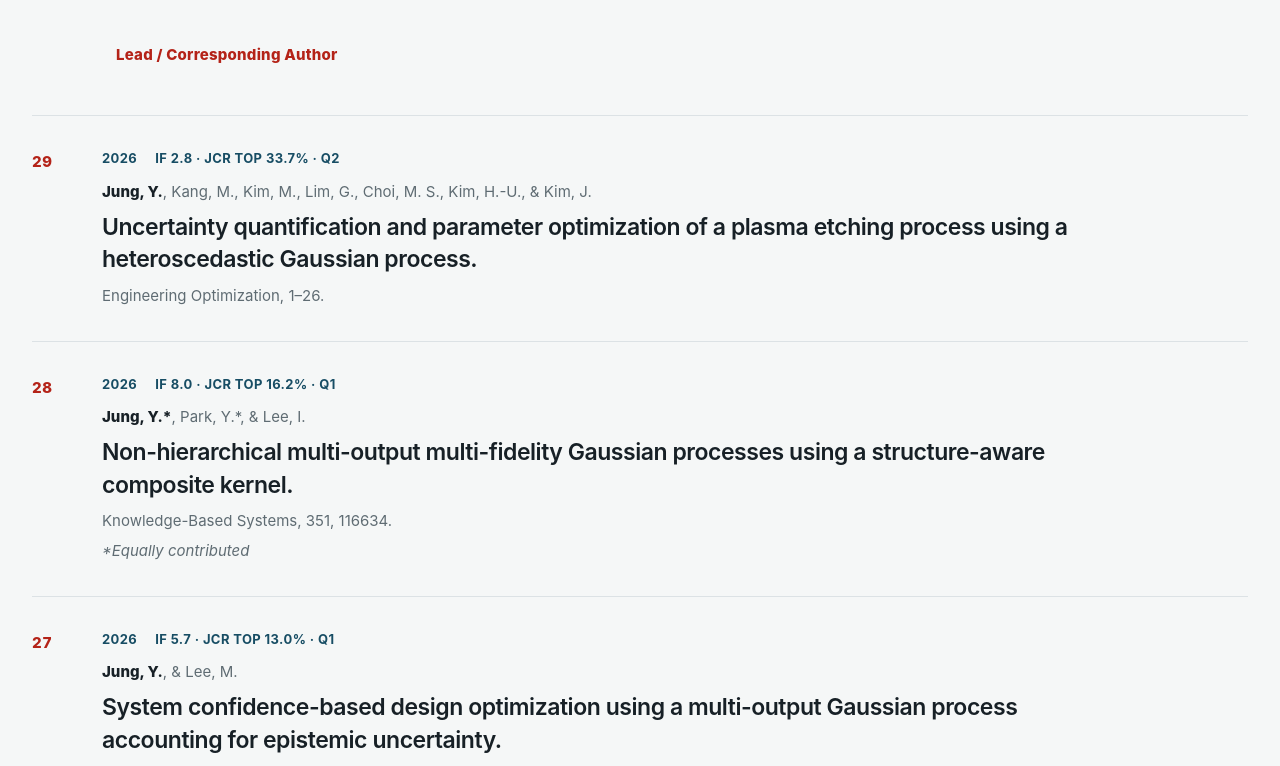
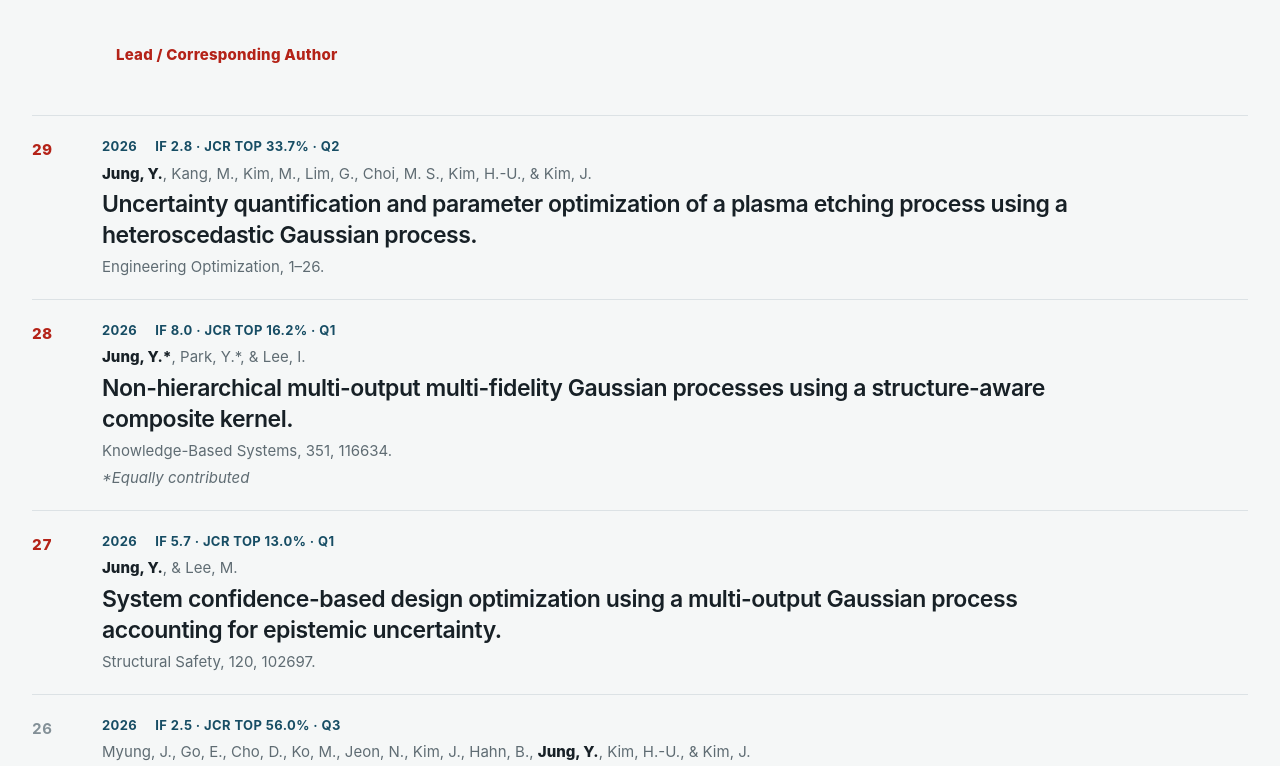
Before and after one commit to yongsujung/yongsujung.github.io, a Next.js app: page / in a window 1280 px wide. Shown: the part 5064-5830 px from the top of the page. Built offline with nearby package versions, Linux system fonts and the light colour scheme.

Commit message:
Compact publication list spacing

```diff
--- a/app/globals.css
+++ b/app/globals.css
@@ -701,7 +701,7 @@ h1 {
   display: grid;
   grid-template-columns: 48px minmax(0, 1fr);
   column-gap: 22px;
-  padding: 32px 0;
+  padding: 20px 0;
   border-top: 1px solid var(--line);
 }
 
@@ -726,8 +726,8 @@ h1 {
 .publication-meta {
   display: flex;
   flex-wrap: wrap;
-  gap: 8px 18px;
-  margin-bottom: 10px;
+  gap: 4px 18px;
+  margin-bottom: 5px;
   color: var(--accent);
   font-size: 13px;
   font-weight: 750;
@@ -738,11 +738,15 @@ h1 {
 .authors, .venue, .note { margin: 0; color: var(--muted); font-size: 15px; }
 .authors .self-author { color: var(--ink); font-weight: 780; }
 
+.publication-list .authors,
+.publication-list .venue,
+.publication-list .note { line-height: 1.5; }
+
 .publication-list h3 {
   max-width: 1040px;
-  margin: 6px 0 8px;
+  margin: 4px 0 5px;
   font-size: clamp(19px, 2vw, 23px);
-  line-height: 1.42;
+  line-height: 1.35;
 }
 
 .note { margin-top: 5px; font-style: italic; }
@@ -783,7 +787,7 @@ h1 {
 }
 
 .manuscript-list li {
-  padding: 24px 0;
+  padding: 16px 0;
   border-top: 1px solid var(--line);
 }
 
```
